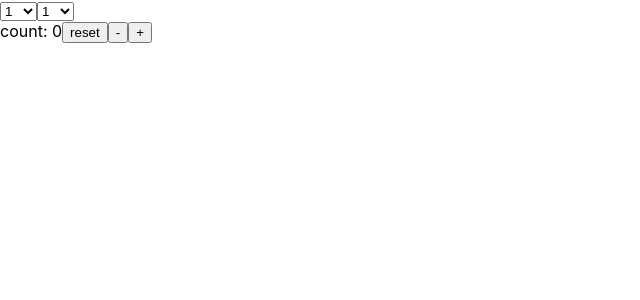
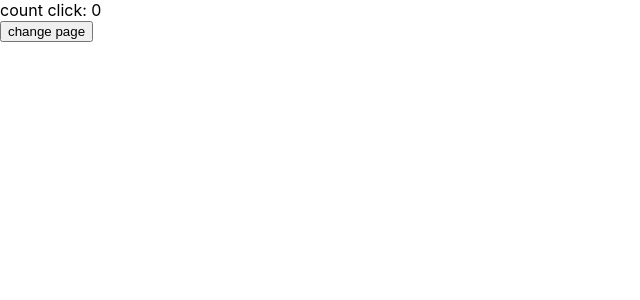
Before and after one commit to lunathebright/react-practice, a React (Create React App) app: page / in a window 1280 px wide. Shown: the top 300 px of the page, without its empty margins (0-640 px from the left). Built offline with nearby package versions, Linux system fonts and the light colour scheme.

Commit message:
life cycle

```diff
--- a/src/App.js
+++ b/src/App.js
@@ -1,13 +1,20 @@
-import Memo from "./studies/Memo";
-import Reducer from "./studies/Reducer";
-import Reducer2 from "./studies/Reducer2";
+import { useState } from "react";
+import LifCycle from "./studies/LifCycle";
+// import Memo from "./studies/Memo";
+// import Reducer from "./studies/Reducer";
+// import Reducer2 from "./studies/Reducer2";
 
 function App() {
+  const [isCountPage, setIsCountPage] = useState(true);
   return (
     <div className="App">
-      <Memo />
+      {isCountPage ? <LifCycle /> : <div>component unmounted</div>}
+      {/* <Memo /> */}
       {/* <Reducer2 birthYear="2015" / */}
-      <Reducer userName="luna" />
+      {/* <Reducer userName="luna" /> */}
+      <button onClick={() => setIsCountPage((prev) => !prev)}>
+        change page
+      </button>
     </div>
   );
 }
--- /dev/null
+++ b/src/studies/LifCycle.jsx
@@ -0,0 +1,34 @@
+import React, { Component } from "react";
+
+export default class LifCycle extends Component {
+  constructor() {
+    super();
+    this.state = { count: 0 };
+    console.log("constructor");
+  }
+
+  componentDidMount() {
+    console.log("Did Mount");
+  }
+
+  componentDidUpdate() {
+    console.log("Did Update");
+  }
+
+  componentWillUnmount() {
+    console.log("Will Unmount");
+  }
+
+  render() {
+    console.log("render");
+    return (
+      <div
+        onClick={() => {
+          this.setState({ count: this.state.count + 1 });
+        }}
+      >
+        {`count click: ${this.state.count}`}
+      </div>
+    );
+  }
+}
```
